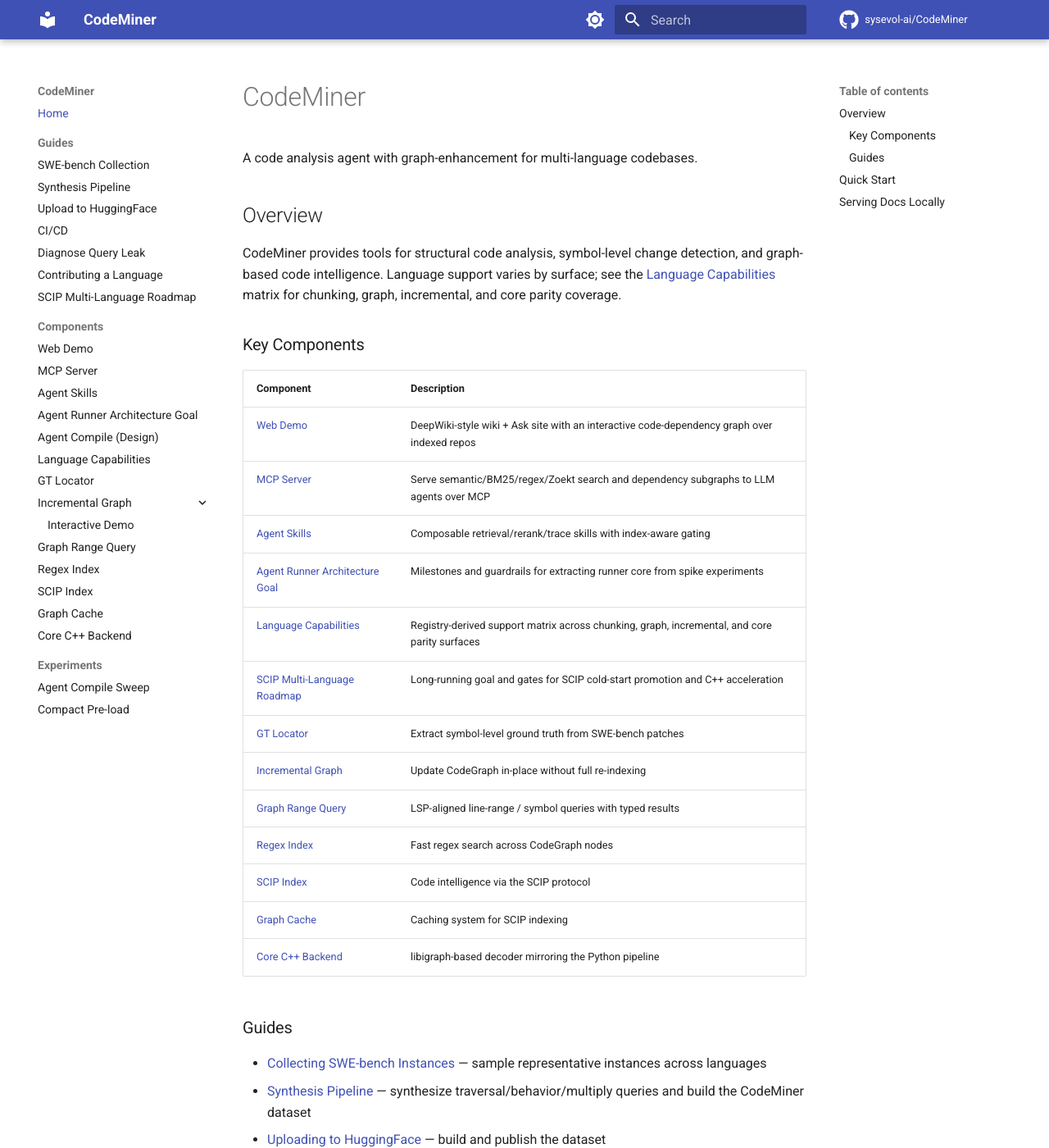
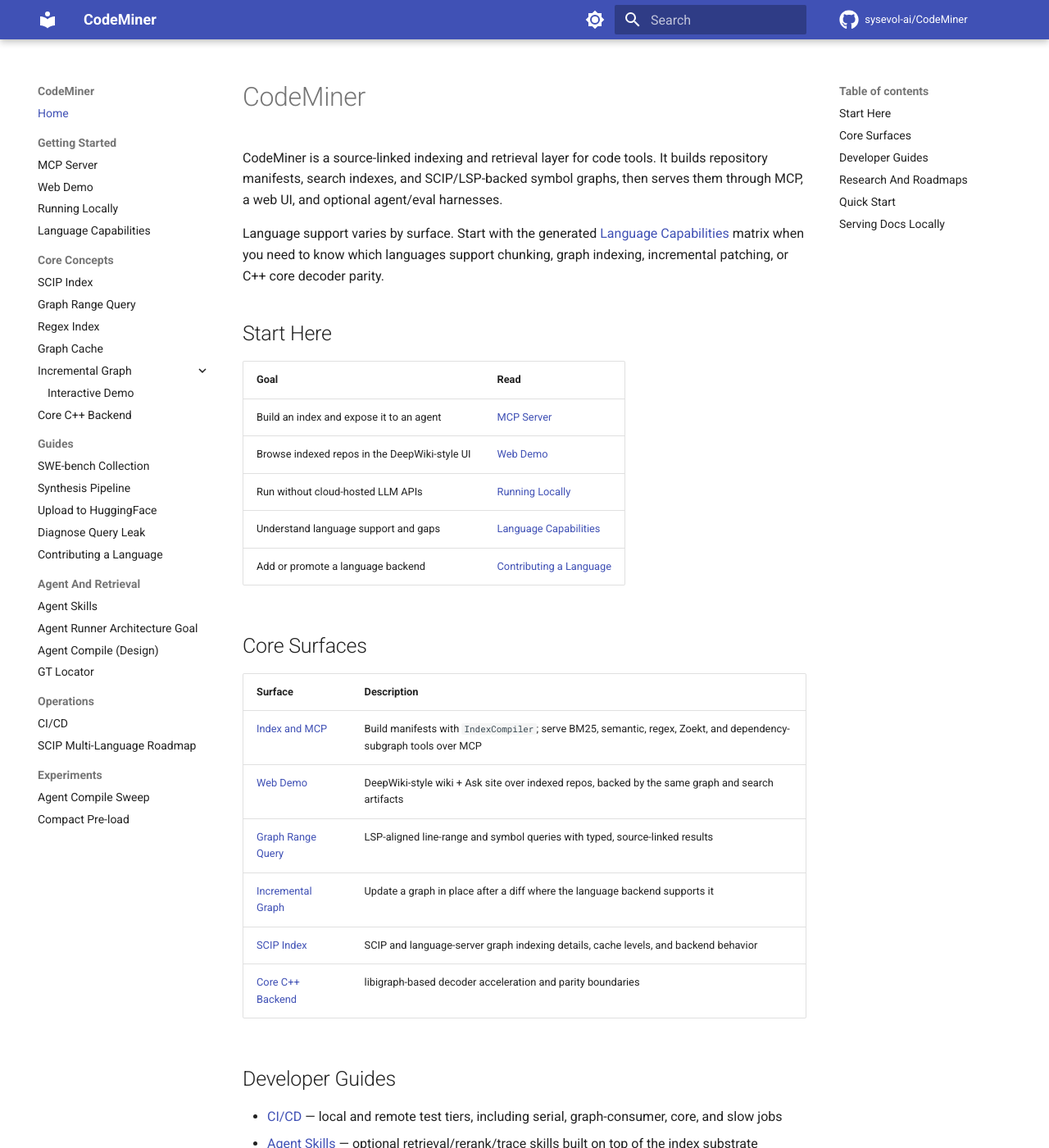
Before and after one commit to MarinaMackay/CodeNib, an MkDocs documentation site: the page built from docs/index.md, in a window 1280 px wide and 1400 px high. Shown: the whole window at 82% size. Built offline with MkDocs 1.6.1 and Material for MkDocs 9.7.7, drawn with Linux system fonts in a browser that asks for light colours; comment, search, counter and statistics services are not loaded; some of the changed text lies outside the part shown.

````diff
--- a/docs/index.md
+++ b/docs/index.md
@@ -6,44 +6,73 @@ SPDX-License-Identifier: Apache-2.0
 
 # CodeMiner
 
-A code analysis agent with graph-enhancement for multi-language codebases.
+CodeMiner is a source-linked indexing and retrieval layer for code tools. It
+builds repository manifests, search indexes, and SCIP/LSP-backed symbol graphs,
+then serves them through MCP, a web UI, and optional agent/eval harnesses.
 
-## Overview
+Language support varies by surface. Start with the generated
+[Language Capabilities](language_capabilities.md) matrix when you need to know
+which languages support chunking, graph indexing, incremental patching, or C++
+core decoder parity.
 
-CodeMiner provides tools for structural code analysis, symbol-level change detection, and graph-based code intelligence. Language support varies by surface; see the [Language Capabilities](language_capabilities.md) matrix for chunking, graph, incremental, and core parity coverage.
+## Start Here
 
-### Key Components
+| Goal | Read |
+|------|------|
+| Build an index and expose it to an agent | [MCP Server](mcp.md) |
+| Browse indexed repos in the DeepWiki-style UI | [Web Demo](web_demo.md) |
+| Run without cloud-hosted LLM APIs | [Running Locally](running-locally.md) |
+| Understand language support and gaps | [Language Capabilities](language_capabilities.md) |
+| Add or promote a language backend | [Contributing a Language](contributing-a-language.md) |
 
-| Component | Description |
-|-----------|-------------|
-| [Web Demo](web_demo.md) | DeepWiki-style wiki + Ask site with an interactive code-dependency graph over indexed repos |
-| [MCP Server](mcp.md) | Serve semantic/BM25/regex/Zoekt search and dependency subgraphs to LLM agents over MCP |
-| [Agent Skills](agent_skills.md) | Composable retrieval/rerank/trace skills with index-aware gating |
-| [Agent Runner Architecture Goal](agent_runner_architecture_goal.md) | Milestones and guardrails for extracting runner core from spike experiments |
-| [Language Capabilities](language_capabilities.md) | Registry-derived support matrix across chunking, graph, incremental, and core parity surfaces |
-| [SCIP Multi-Language Roadmap](scip_multilanguage_roadmap.md) | Long-running goal and gates for SCIP cold-start promotion and C++ acceleration |
-| [GT Locator](gt_locator.md) | Extract symbol-level ground truth from SWE-bench patches |
-| [Incremental Graph](incremental_graph/index.md) | Update CodeGraph in-place without full re-indexing |
-| [Graph Range Query](graph_query.md) | LSP-aligned line-range / symbol queries with typed results |
-| [Regex Index](regex_index.md) | Fast regex search across CodeGraph nodes |
-| [SCIP Index](scip_index.md) | Code intelligence via the SCIP protocol |
-| [Graph Cache](graph_cache_usage.md) | Caching system for SCIP indexing |
-| [Core C++ Backend](core_cpp.md) | libigraph-based decoder mirroring the Python pipeline |
+## Core Surfaces
 
-### Guides
+| Surface | Description |
+|---------|-------------|
+| [Index and MCP](mcp.md) | Build manifests with `IndexCompiler`; serve BM25, semantic, regex, Zoekt, and dependency-subgraph tools over MCP |
+| [Web Demo](web_demo.md) | DeepWiki-style wiki + Ask site over indexed repos, backed by the same graph and search artifacts |
+| [Graph Range Query](graph_query.md) | LSP-aligned line-range and symbol queries with typed, source-linked results |
+| [Incremental Graph](incremental_graph/index.md) | Update a graph in place after a diff where the language backend supports it |
+| [SCIP Index](scip_index.md) | SCIP and language-server graph indexing details, cache levels, and backend behavior |
+| [Core C++ Backend](core_cpp.md) | libigraph-based decoder acceleration and parity boundaries |
 
+## Developer Guides
+
+- [CI/CD](ci_cd.md) — local and remote test tiers, including serial, graph-consumer, core, and slow jobs
+- [Agent Skills](agent_skills.md) — optional retrieval/rerank/trace skills built on top of the index substrate
 - [Collecting SWE-bench Instances](collect_swebench.md) — sample representative instances across languages
 - [Synthesis Pipeline](synthesis_pipeline.md) — synthesize traversal/behavior/multiply queries and build the CodeMiner dataset
 - [Uploading to HuggingFace](upload_dataset_to_huggingface.md) — build and publish the dataset
-- [CI/CD](ci_cd.md) — pipeline setup and test tiers
 - [Diagnose Query Leak](diagnose_query_leak.md) — detect lexical/semantic leakage in synthesized queries
-- [Contributing a Language](contributing-a-language.md) — add language support through the registry, chunker, graph, and parity layers
-- [SCIP Multi-Language Roadmap](scip_multilanguage_roadmap.md) — track the long-running SCIP cold-start and acceleration program
+
+## Research And Roadmaps
+
+These documents guide development decisions, but they are not required for the
+normal index -> retrieve/query -> serve path.
+
+- [SCIP Multi-Language Roadmap](scip_multilanguage_roadmap.md) — cold-start backend promotion, C++ acceleration gates, and long-running language work
+- [Agent Runner Architecture Goal](agent_runner_architecture_goal.md) — milestones and guardrails for extracting runner core from spike experiments
+- [Agent Compile Design](agent_compile_design.md) — historical design notes for scenario-gated agent skill selection
+- [Agent Compile Sweep](experiments/agent_compile.md) — experiment log and ablations for agent harness behavior
 
 ## Quick Start
 
 ```bash
 pip install -e ".[dev]"
+```
+
+Build a repository manifest with `IndexCompiler`; see [MCP Server](mcp.md) for
+the full example and index options.
+
+```bash
+codeminer-mcp /path/to/repo/.codeminer_cache/repo_manifest.json
+```
+
+For the browser UI:
+
+```bash
+make web-deps
+make web-start
 ```
 
 ## Serving Docs Locally
--- a/mkdocs.yml
+++ b/mkdocs.yml
@@ -3,7 +3,7 @@
 # SPDX-License-Identifier: Apache-2.0
 
 site_name: CodeMiner
-site_description: A code analysis agent with graph-enhancement
+site_description: Source-linked code intelligence for LLM tools
 repo_url: https://github.com/sysevol-ai/CodeMiner
 repo_name: sysevol-ai/CodeMiner
 
@@ -58,30 +58,34 @@ markdown_extensions:
 
 nav:
   - Home: index.md
+  - Getting Started:
+      - MCP Server: mcp.md
+      - Web Demo: web_demo.md
+      - Running Locally: running-locally.md
+      - Language Capabilities: language_capabilities.md
+  - Core Concepts:
+      - SCIP Index: scip_index.md
+      - Graph Range Query: graph_query.md
+      - Regex Index: regex_index.md
+      - Graph Cache: graph_cache_usage.md
+      - Incremental Graph:
+          - Overview: incremental_graph/index.md
+          - Interactive Demo: incremental_graph/interactive.md
+      - Core C++ Backend: core_cpp.md
   - Guides:
       - SWE-bench Collection: collect_swebench.md
       - Synthesis Pipeline: synthesis_pipeline.md
       - Upload to HuggingFace: upload_dataset_to_huggingface.md
-      - CI/CD: ci_cd.md
       - Diagnose Query Leak: diagnose_query_leak.md
       - Contributing a Language: contributing-a-language.md
-      - SCIP Multi-Language Roadmap: scip_multilanguage_roadmap.md
-  - Components:
-      - Web Demo: web_demo.md
-      - MCP Server: mcp.md
+  - Agent And Retrieval:
       - Agent Skills: agent_skills.md
       - Agent Runner Architecture Goal: agent_runner_architecture_goal.md
       - Agent Compile (Design): agent_compile_design.md
-      - Language Capabilities: language_capabilities.md
       - GT Locator: gt_locator.md
-      - Incremental Graph:
-          - Overview: incremental_graph/index.md
-          - Interactive Demo: incremental_graph/interactive.md
-      - Graph Range Query: graph_query.md
-      - Regex Index: regex_index.md
-      - SCIP Index: scip_index.md
-      - Graph Cache: graph_cache_usage.md
-      - Core C++ Backend: core_cpp.md
+  - Operations:
+      - CI/CD: ci_cd.md
+      - SCIP Multi-Language Roadmap: scip_multilanguage_roadmap.md
   - Experiments:
       - Agent Compile Sweep: experiments/agent_compile.md
       - Compact Pre-load: experiments/compact_preload.md
````
Also changed, not shown: README.md (+37 -16 lines).
